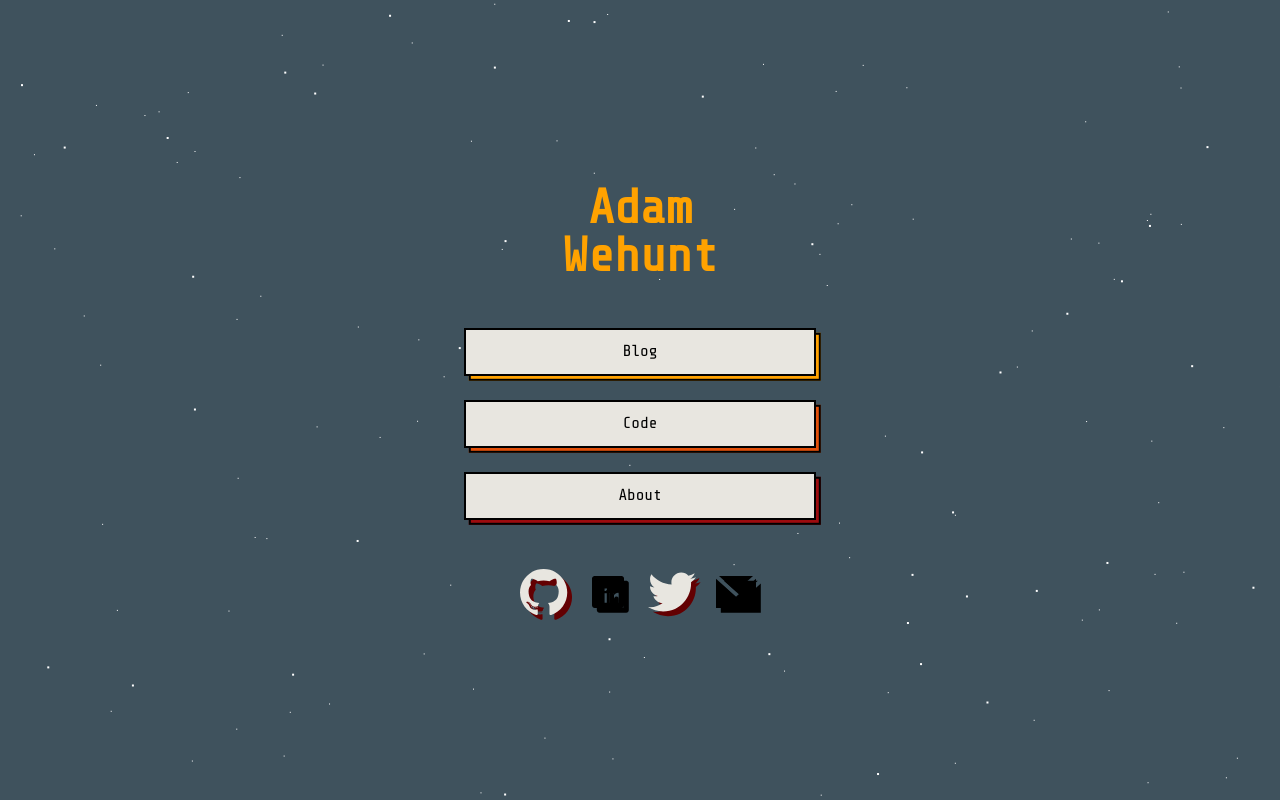
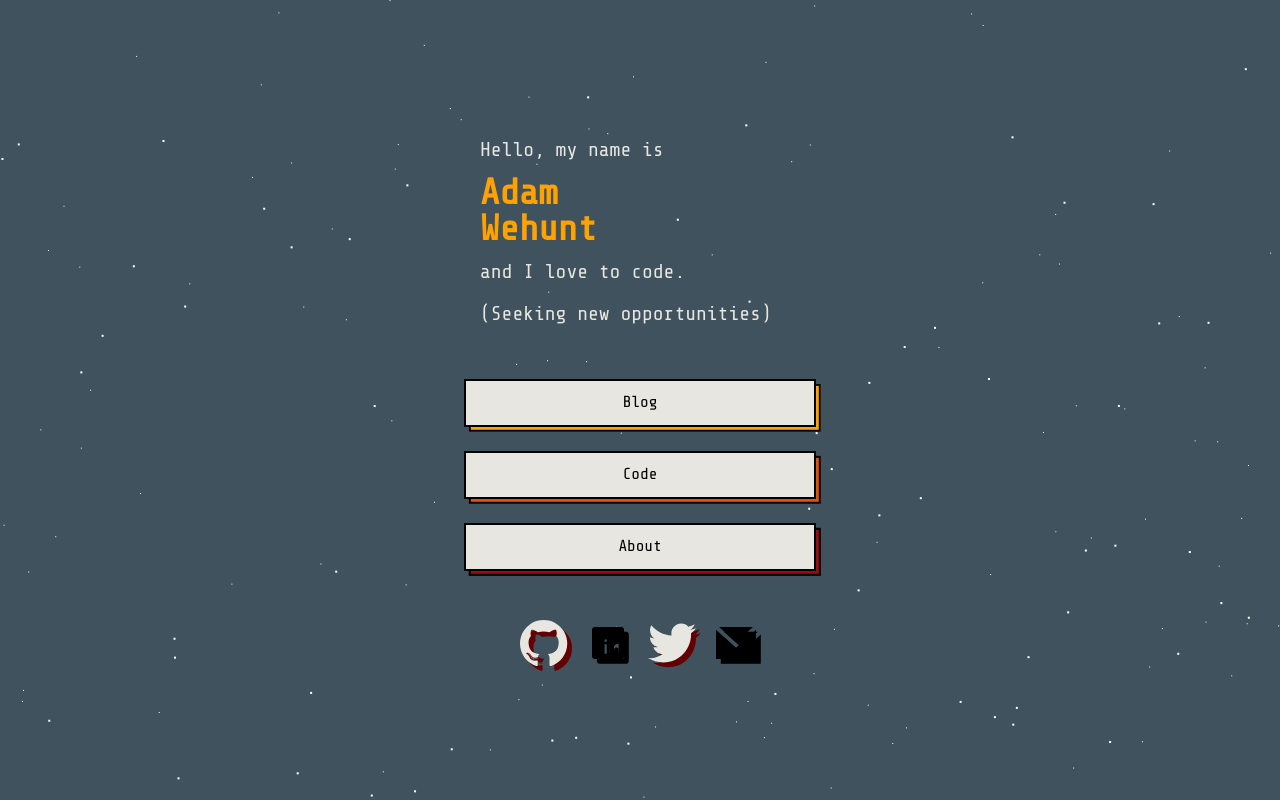
Before and after one commit to adamjwehunt/portfolio, a Next.js app: page / in a window 1280 px wide. Built offline with nearby package versions, Linux system fonts and the light colour scheme.

Commit message:
Add greeting to home page.

```diff
--- a/app/globals.scss
+++ b/app/globals.scss
@@ -10,6 +10,7 @@
 	--home-item-max-width: 24rem;
 	--home-item-gap: 1.5rem;
 	--home-item-accent-offset: 0.3rem;
+	--home-greeting-color: #e8e6e0;
 
 	--frame-border: 3px var(--accent-5) solid;
 	--frame-border-color: var(--home-item-foreground);
@@ -80,8 +81,8 @@ button {
 }
 
 h2 {
-	font-size: 2.375rem;
-	margin: 3.75rem 0 2.25rem;
+	font-size: 2rem;
+	margin: 3.75rem 0 2rem;
 	line-height: 1.5;
 }
 
@@ -111,7 +112,7 @@ code {
 
 @media only screen and (max-width: $mobile-breakpoint) {
 	h2 {
-		font-size: 2rem;
+		font-size: 1.75rem;
 		margin: 3rem 0 1.5rem;
 	}
 
--- a/app/page.module.scss
+++ b/app/page.module.scss
@@ -9,16 +9,35 @@
 	align-items: center;
 }
 
+.intro,
+.buttons {
+	max-width: var(--home-item-max-width);
+	margin-bottom: calc(var(--home-item-gap) * 2);
+	width: 100%;
+}
+
+.intro {
+	display: flex;
+	flex-direction: column;
+	gap: calc(var(--home-item-gap) / 3);
+	padding: 0 2rem;
+}
+
+.greeting,
+.aboutMe,
+.callToAction {
+	color: var(--home-greeting-color);
+	font-size: 1.25rem;
+}
+
 .name {
-	margin-bottom: calc(var(--home-item-gap) * 2);
 	line-height: 1;
 	font-size: 1.5rem;
+	text-align: left !important;
 }
 
 .buttons {
-	max-width: var(--home-item-max-width);
 	gap: var(--home-item-gap);
-	margin-bottom: calc(var(--home-item-gap) * 2);
 	padding: 0 1rem;
 }
 
--- a/app/page.tsx
+++ b/app/page.tsx
@@ -5,18 +5,24 @@ import { SocialLinks } from '@/components/SocialLinks';
 import styles from './page.module.scss';
 
 const {
-	page: { blog, projects, about },
+	page: {
+		home: { greeting, aboutMe, callToAction },
+		blog,
+		projects,
+		about,
+	},
 } = content;
 
 const Home = () => (
 	<main className={styles.main}>
-		<Name className={styles.name} />
+		<section className={styles.intro}>
+			<div className={styles.greeting}>{greeting}</div>
+			<Name className={styles.name} />
+			<div className={styles.aboutMe}>{aboutMe}</div>
+			<div className={styles.callToAction}>{callToAction}</div>
+		</section>
 		<section className={styles.buttons}>
-			<Button
-				className={styles.button1}
-				text={blog.linkText}
-				href={'/blog'}
-			/>
+			<Button className={styles.button1} text={blog.linkText} href={'/blog'} />
 			<Button
 				className={styles.button2}
 				text={projects.linkText}
--- a/components/Frame/frame.module.scss
+++ b/components/Frame/frame.module.scss
@@ -39,7 +39,7 @@ $content-padding-vertical: 8dvh;
 	flex-direction: column;
 	align-items: center;
 	overflow: visible;
-	padding: 0 8vw $content-padding-vertical;
+	padding: 0 6vw $content-padding-vertical;
 	min-height: calc(
 		85dvh - calc($frame-padding + $socialLinks-min-height + $halfRow-height)
 	);
--- a/content/about.mdx
+++ b/content/about.mdx
@@ -10,7 +10,7 @@ publishDate: '2023-04-10'
 
 Born in [Mesa, Arizona](https://en.wikipedia.org/wiki/Mesa,_Arizona 'Mesa, Arizona Wiki'), I found my love for programming, web design, and building PCs during my high school years. In college, I created websites in my free time and earned an associates degree. Upon graduation, I developed a calling to work outdoors ☀️ and engage in more hands-on activities. So, I oversaw a team installing solar panels across the valley as a fun and meaningful endeavor, as it allowed me to make a positive impact on the environment 🌱.
 
-Eventually, I accelerated my passion by joining a coding bootcamp to jumpstart my skills at building modern web apps. I then joined [Faithlife](https://www.faithlife.com), the largest bible software company in the US, as a Full Stack Engineer. I contributed to a variety of projects including TV apps for Roku, Amazon Fire, AppleTV, and web, as well as front-end web projects and desktop applications.
+Eventually, I accelerated my passion by joining a coding bootcamp to jumpstart my skills at building modern web apps. I then joined [Faithlife](https://www.faithlife.com), the largest bible software company on Earth, as a Full Stack Engineer. I contributed to a variety of projects including TV apps for Roku, Amazon Fire, AppleTV, and web, as well as front-end web projects and desktop applications.
 
 Following my time at Faithlife, I took a break to travel and share quality time with my wife and 2-year old daughter. Currently based in [Flagstaff, Arizona](https://en.wikipedia.org/wiki/Flagstaff,_Arizona 'Flagstaff, Arizona Wiki'), I work remotely on small projects for acquaintances while actively seeking a new full-time position that will allow me to continue learning and honing my skills.
 
--- a/content/index.ts
+++ b/content/index.ts
@@ -26,9 +26,9 @@ export const content = {
 	email,
 	metadata: {
 		titleBase: 'Adam Wehunt -',
-		titleRootPage: 'Software Engineer, Web Developer, and Tinkerer',
+		titleRootPage: 'Web Developer',
 		description:
-			'Adam Wehunt is a software engineer, web developer, and tinkerer. He is currently looking for fulltime employment.',
+			'Hi, my name is Adam Wehunt and I am a web developer. I am currently looking for fulltime employment.',
 	},
 	components: {
 		frame: {
@@ -63,6 +63,11 @@ export const content = {
 		],
 	},
 	page: {
+		home: {
+			greeting: 'Hello, my name is',
+			aboutMe: 'and I love to code.',
+			callToAction: '(Seeking new opportunities)',
+		},
 		blog: {
 			linkText: 'Blog',
 			header:
@@ -181,7 +186,7 @@ export const content = {
 					description: [
 						'Spotify inspired design to easily view and search through transcripts of YouTube videos',
 						"Generates a recap with [GPT-3](https://openai.com/blog/gpt-3-apps 'GPT-3 AI Language Model') from video's transcript (On longer videos, the transcript is trimmed before AI analysis)",
-						'Other features: Recap text-to-speech, bypass search by pasting youtube links, Download youtube videos, Copy transcript button, Share links, mobile friendly',
+						'Other features: Recap text-to-speech, bypass search by pasting youtube links, Download youtube videos, Copy transcript button, Share links, Listen to video while viewing transcript',
 					],
 				},
 				{
@@ -240,8 +245,7 @@ export const content = {
 				height: 450,
 				alt: 'Welcome!',
 			},
-			title:
-				"Welcome! Thanks for visiting. I'm Adam and I'm thrilled to have you here.",
+			title: "Welcome! Thanks for visiting. I'm thrilled to have you here.",
 			intro:
 				'Growing up in the sunny suburbs of the Arizona desert 🌵, my journey began riding a wave of tech growth. With a PC always within reach, I developed a passion for creativity through constant tinkering. This ultimately led me to become a software developer. As a child, I had a love for drawing and art, which has translated into my work as a programmer. I find the most satisfaction from building with a team and bringing the UI to life by creating clean, reliable (and satisfying!) software.',
 			outro:
```
Also changed, not shown: app/(site)/about/about.module.scss (+1 -6 lines).
